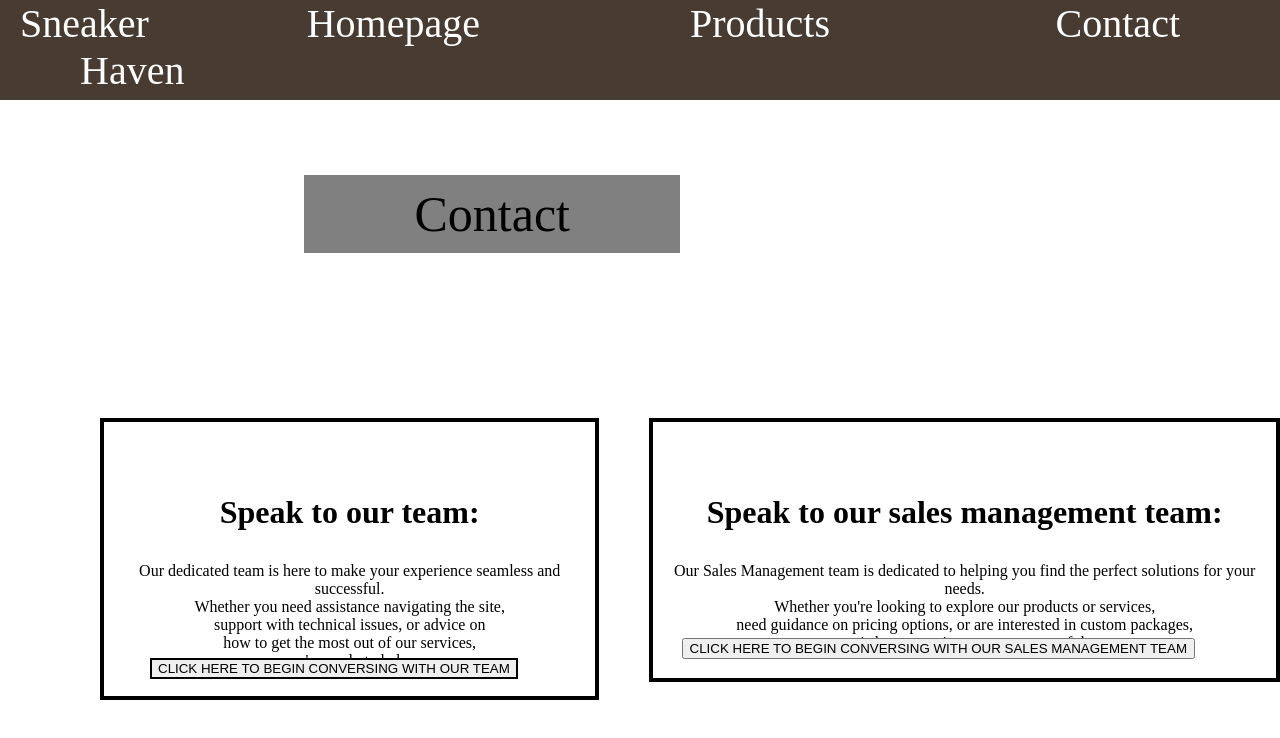
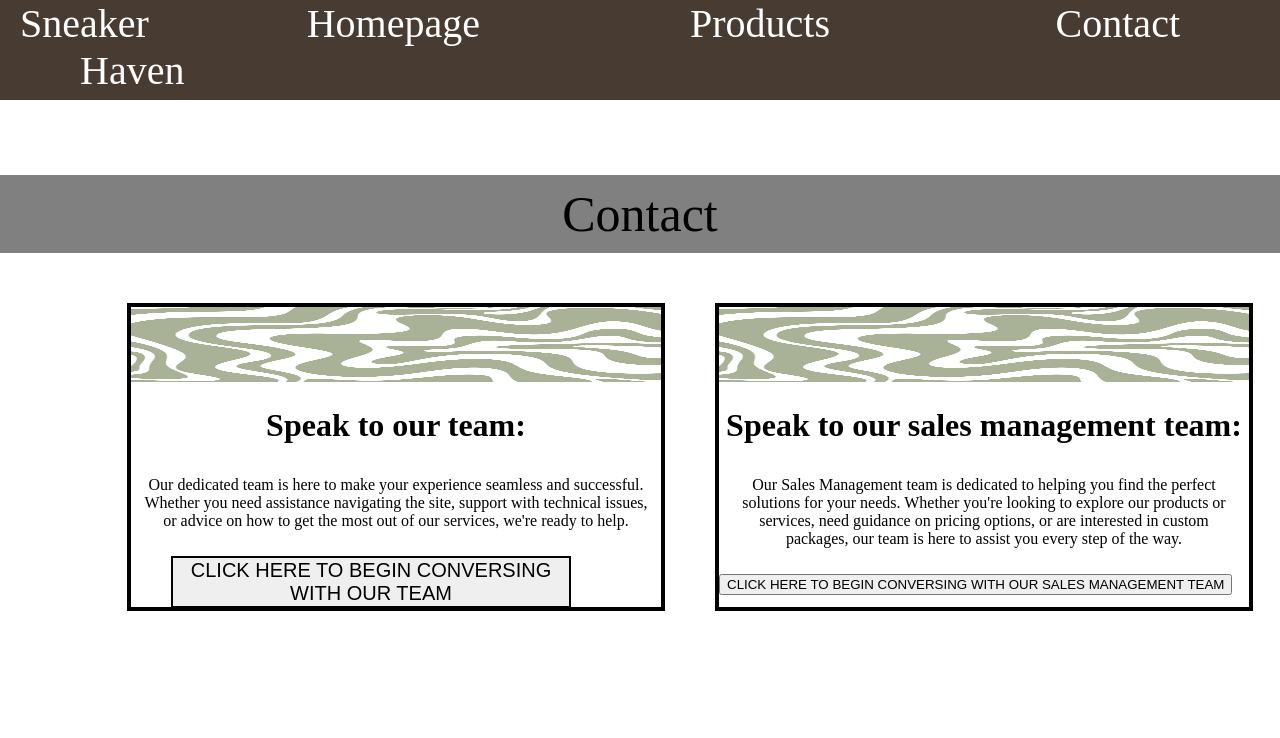
Before and after one commit to ChalanProgrammer/sneakerhaven.github.io, a plain HTML site: page pages/contact.html in a window 1280 px wide. Drawn offline with Linux system fonts and the light colour scheme; a web font is replaced by a local one.

Commit message:
Adding responsive images and reworking the html and css.

```diff
--- a/Css/contact.css
+++ b/Css/contact.css
@@ -1,3 +1,4 @@
+
 /* Averia Serif Libre ront */
 @import url('https://fonts.googleapis.com/css2?family=Averia+Serif+Libre:ital,wght@0,300;0,400;0,700;1,300;1,400;1,700&display=swap');
 
@@ -80,35 +81,38 @@ header {
 /* End of header CSS */
 
 #contact_container {
-    position: absolute;
-    right: 600px;
-    top: 175px;
     background-color: grey;
-    padding-left: 100px;
-    padding-right: 100px;
+    margin-top: 75px;
+    text-align: center;
+    display: flex;
+    justify-content: center;
 }
 
 #contact_title {
     font-size: 50px;
     margin: 10px;
+    width: 500px;
+
 }
 
 #page_container {
     display: flex;
-    position: absolute;
-    bottom: 100px;
-    justify-content: space-between
+    margin-top: 50px;
+    justify-content: center;
+    height: 100vh;
+
 }
 
 #text {
    border: 4px black solid;
    margin-left: 100px;
    margin-right: 50px;
+   width: 530px;
+   height: 300px;
 }
 
 h1 {
     text-align: center;
-    padding-top: 50px;
 }
 
 #paragraph_1 {
@@ -118,6 +122,8 @@ h1 {
 
 #text_2 {
     border: 4px black solid;
+    width: 530px;
+    height: 300px;
 }
 
 #paragraph_2 {
@@ -127,13 +133,21 @@ h1 {
 
 #button {
     border: 2px black solid;
-    position: absolute;
-    top: 240px;
-    left: 150px;
+    font-size: 20px;
+    max-width: 400px;
+    margin-left: 40px;
+    margin-bottom: 100px
+
 }
 
 #button_2 {
-    position: absolute;
-    top: 220px;
-    right: 85px;
+
 }
+
+img {
+    max-width: 530px;
+    max-height: 75px;
+    margin-bottom: 0px;
+    width: 530px;
+    height: 75px;
+}
--- a/Css/index.css
+++ b/Css/index.css
@@ -1,4 +1,4 @@
-/* Averia Serif Libre ront */
+/* Averia Serif Libre font */
 @import url('https://fonts.googleapis.com/css2?family=Averia+Serif+Libre:ital,wght@0,300;0,400;0,700;1,300;1,400;1,700&display=swap');
 
 /* Bayon Font */
@@ -33,13 +33,12 @@ header {
 #nav_for_header {
     display: flex;
     font-size: 40px;
-    justify-content: space-between;
+    height: 100px;
+    align-items: center;
+    justify-content: space-around;
 }
 
 #link_1 {
-    position: absolute;
-    right: 100px;
-    top: 0px;
     color: white;
 }
 
@@ -82,10 +81,21 @@ header {
 #title {
     font-size: 50px;
     text-align: end;
-    padding-right: 200px;
     margin-bottom: 20px;
     font-family: Averia Serif Libre;
     color: white;
+}
+
+#container_homepage {
+    display: flex;
+    justify-content: center;
+    align-items: center;
+}
+
+.text_container {
+    display: flex;
+    justify-content: flex-end;
+    flex-direction: column;
 }
 
 #span_homepage {
@@ -97,15 +107,11 @@ header {
 
 #welcome_box {
     background-color: #483C32;
-    position: absolute;
-    right: 150px;
+    display: flex;
+    justify-content: flex-end;
     padding-left:100px;
     padding-right: 100px;
     padding-top: 0px;
-}
-
-#welcome_paragraph {
-    font-family: bayon;
 }
 
 #welcome_paragraph {
@@ -114,6 +120,7 @@ header {
     text-align: center;
     margin-top: 0px;
     color: white;
+    font-family: bayon;
 }
 
 #welcome_paragraph_line_2 {
@@ -133,8 +140,6 @@ header {
     height: 7.5px;
     background-color: white;
     border: 0px solid white;
-    position: absolute;
-    right: 50px;
 }
 
 #kickin {
@@ -147,9 +152,6 @@ header {
 
 #slogan_container {
     background-color: #6A7B59;
-    position: absolute;
-    right: 150px;
-    top: 470px;
     padding-left: 25px;
     padding-right: 25px;
     max-width: 300px;
@@ -157,8 +159,6 @@ header {
 }
 
 #line_2 {
-    position: absolute;
-    left: 20px;
     width: 270px;
     height: 10px;
     border: 1px solid white;
@@ -173,57 +173,8 @@ header {
     color: white;
 }
 
-@media screen and (max-width: 393px) {
-    #nav_for_header {
-        display: flex;
-        flex-direction: row;
-        align-items: center ;
-        position: relative;
-    }
-    #left_header {
-        display: none;
-    }
-    #contacts {
-        font-size: 10px;
-        position: relative;
-    }
-    #products {
-        font-size: 20px;
-        position: relative;
-    }
-    #homepage {
-        font-size: 20px;
-        position: relative;
-    }
-    #link_1 {
-        position: relative
-    }
-    #link_2 {
-        position: relative
-    }
-    #link_3 {
-        position: relative
-    }
-    #container_homepage {
-        display: flex;
-        flex-wrap: wrap;
-    }
-    #title {
-        font-size: 10px;
-    }
-    header {
-        height: fit-content;
-    }
+img {
+    max-width: 500px;
+    max-height: 500px;
 
-    hr {
-        display: none;
-    }
-    #welcome_box {
-        background-color: #483C32;
-        position: relative;
-        padding: 0px;
-    }
-    #slogan {
-        font-size: 16px;
-    }
 }
--- a/pages/contact.html
+++ b/pages/contact.html
@@ -19,14 +19,17 @@
     </header>
 
     <div id="contact_container">
-        <span><p  id="contact_title">Contact</p></span>
+        <div id="contact_text">
+            <span><p  id="contact_title">Contact</p></span>
+        </div>
     </div>
 
     <div id="page_container">
         <div class="team_background">
             <div id="text">
+                <img src="/images/SG_pattern.webp" alt="Green and white swirly pattern on the top of speak to our team text.">
                 <h1>Speak to our team:</h1>
-                <p id="paragraph_1">Our dedicated team is here to make your experience seamless and successful. <br> Whether you need assistance navigating the site, <br> support with technical issues, or advice on <br> how to get the most out of our services, <br> we're ready to help.</p>
+                <p id="paragraph_1">Our dedicated team is here to make your experience seamless and successful. Whether you need assistance navigating the site, support with technical issues, or advice on how to get the most out of our services, we're ready to help.
                 <div>
                     <button type="button" id="button">CLICK HERE TO BEGIN CONVERSING WITH OUR TEAM</button>
                 </div>
@@ -35,8 +38,9 @@
 
         <div class="team_background">
             <div id="text_2">
+                <img src="/images/SG_pattern_2.webp" alt="Green and white swirly pattern on top of speak to our sales mangagement team">
                 <h1>Speak to our sales management team:</h1>
-                <p id="paragraph_2">Our Sales Management team is dedicated to helping you find the perfect solutions for your needs. <br> Whether you're looking to explore our products or services, <br> need guidance on pricing options, or are interested in custom packages, <br> our team is here to assist you every step of the way.</p>
+                <p id="paragraph_2">Our Sales Management team is dedicated to helping you find the perfect solutions for your needs. Whether you're looking to explore our products or services, need guidance on pricing options, or are interested in custom packages, our team is here to assist you every step of the way.</p>
                 <div>
                     <button type="button" id="button_2">CLICK HERE TO BEGIN CONVERSING WITH OUR SALES MANAGEMENT TEAM</button>
                 </div>
```
Also changed, not shown: Css/products.css (+46 -0 lines), index.html (+5 -1 lines), pages/products.html (+6 -6 lines), images/AJ_1_SatinShadow.jpg (added), images/SG_pattern.webp (added), images/SG_pattern_2.webp (added), 1 other file.
